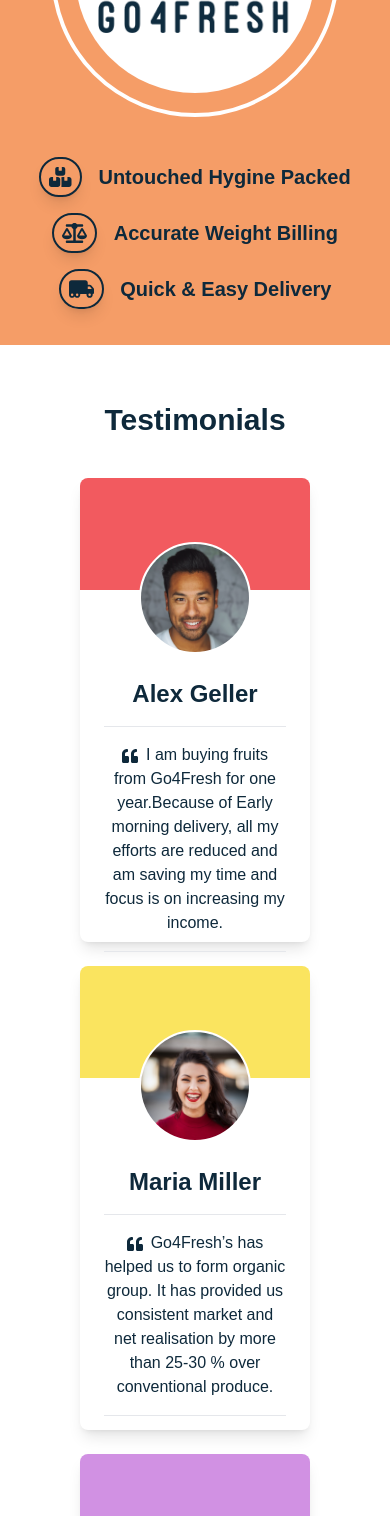
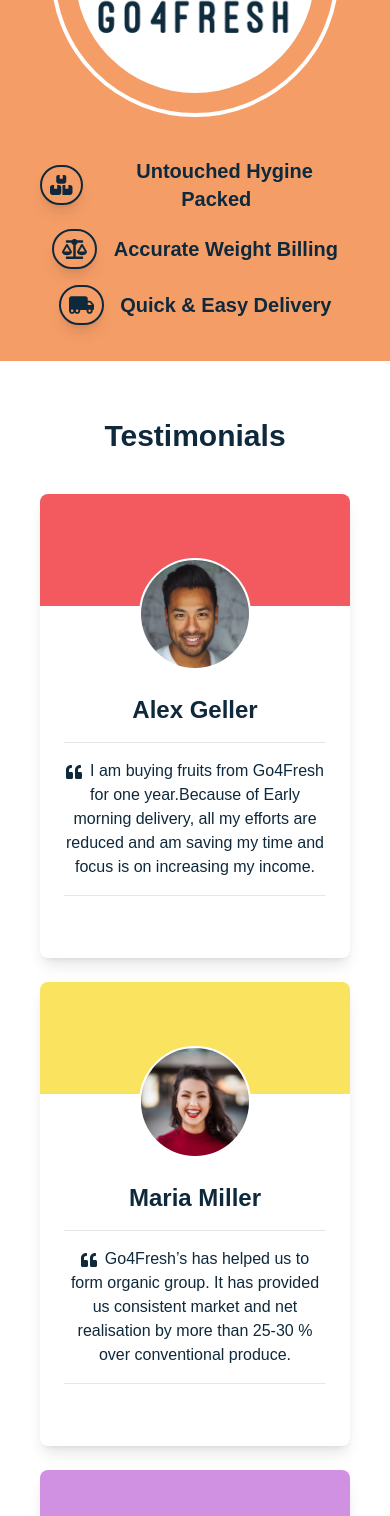
Before and after one commit to SaimaMeem/go4fresh-client-side, a React (Create React App) app: page / in a window 390 px wide. Shown: the part 1980-3496 px from the top of the page. Built offline with nearby package versions, Linux system fonts and the light colour scheme; no server answers; what tw-elements would draw is missing.

Commit message:
minor changes

```diff
--- a/src/pages/Home/Banner/Banner.js
+++ b/src/pages/Home/Banner/Banner.js
@@ -40,7 +40,7 @@
                             className="block w-full object-cover h-96 md:h-[33rem]"
                             alt="Fruits and Vegetables"
                         />
-                        <div className="w-1/2 carousel-caption  md:block absolute flex flex-col justify-start items-center top-32 md:top-60 lg:top-56 -left-0 pl-4 lg:pl-10">
+                        <div className="w-1/2 carousel-caption  md:block absolute flex flex-col justify-start items-center top-28 md:top-56 lg:top-56 -left-0 pl-4 lg:pl-10">
                             <h5 className="lg:font-headings lg:text-5xl  text-md md:text-3xl font-semibold">Authentic and Organic</h5>
                             <p className='pt-2 text-sm lg:text-2xl md:text-lg font-medium'>We spend many hours sourcing the best Organic and Natural produce for our customers.</p>
                         </div>
@@ -53,7 +53,7 @@
                             alt="Fruits and Vegetables"
                         />
 
-                        <div className="w-1/2 carousel-caption  md:block absolute flex flex-col justify-start items-center top-32 md:top-60 lg:top-56  -left-0 pl-4 lg:pl-10">
+                        <div className="w-1/2 carousel-caption  md:block absolute flex flex-col justify-start items-center top-28 md:top-60 lg:top-56  -left-0 pl-4 lg:pl-10">
                             <h5 className="lg:font-headings lg:text-5xl  text-md md:text-3xl font-semibold">Fruits, the Best Dessert</h5>
                             <p className='pt-2 text-sm lg:text-2xl md:text-lg font-medium'>We deliver our products directly from the farm to customers on the same day they are harvested.</p>
                         </div>
@@ -65,7 +65,7 @@
                             className="block w-full object-cover h-96 md:h-[33rem]"
                             alt="Fruits and Vegetables"
                         />
-                        <div className="w-1/2 carousel-caption  md:block absolute flex flex-col justify-start items-center top-32 md:top-60 lg:top-56 -left-0 pl-4 lg:pl-10">
+                        <div className="w-1/2 carousel-caption  md:block absolute flex flex-col justify-start items-center top-28 md:top-60 lg:top-56 -left-0 pl-4 lg:pl-10">
                             <h5 className="lg:font-headings lg:text-5xl  text-md md:text-3xl font-semibold">The Freshest of Vegetables</h5>
                             <p className='pt-2 text-sm lg:text-2xl md:text-lg font-medium'>Our promise is to bring our customers the freshest and  healthiestproduce available.</p>
                         </div>
--- a/src/pages/Home/Item/Item.js
+++ b/src/pages/Home/Item/Item.js
@@ -13,7 +13,7 @@
         <div>
             <div className="flex justify-center py-4">
                 <div className="rounded-lg shadow-lg bg-white max-w-sm">
-                    <div className='grid grid-cols-2 px-5 pt-5'>
+                    <div className='grid grid-cols-2 px-3 pt-5'>
                         <img className="rounded-lg h-40 w-40 object-cover hover:scale-110 transition duration-300 ease-in-out" src={image} alt="" />
                         <div className='text-left pl-3 lg:h-52 xl:h-auto'>
                             <h5 className="text-black text-xl font-bold mb-1 text-center">{name}</h5>
--- a/src/pages/Home/Testimonials/Testimonials.js
+++ b/src/pages/Home/Testimonials/Testimonials.js
@@ -8,7 +8,7 @@
         <section className='text-dark-blue my-14' id='testimonials'>
             <h3 className="leading-tight text-3xl font-bold my-10 text-dark-blue">Testimonials</h3>
 
-            <div className="mb-20 text-dark-blue px-20">
+            <div className="mb-20 text-dark-blue px-10 md:px-20">
                 <div className="text-center md:max-w-xl lg:max-w-3xl mx-auto">
                 </div>
 
--- a/src/pages/Home/WhyChooseUs/WhyChooseUs.js
+++ b/src/pages/Home/WhyChooseUs/WhyChooseUs.js
@@ -24,7 +24,7 @@
                 <div className='flex items-center justify-center py-5 md:py-20'>
                     <img src={roundLogo} className="h-72 w-72 rounded-full border-4 border-white p-5 hover:shadow-lg transition duration-300 ease-in-out" alt="" />
                 </div>
-                <div className='py-5 md:py-20'>
+                <div className='py-5 md:py-20 px-10'>
                     <p className="flex items-center justify-center mb-4 text-xl font-bold">
                         <FontAwesomeIcon icon={faBoxesStacked} className="shadow-lg border-2 rounded-full p-2 border-dark-blue hover:scale-105 transition duration-150 ease-in-out"></FontAwesomeIcon>
                         &nbsp; &nbsp;Untouched Hygine Packed
--- a/src/pages/Login/Socials/Socials.js
+++ b/src/pages/Login/Socials/Socials.js
@@ -35,9 +35,9 @@
                     {divElement}
                 </div>
                 <button type="submit" data-mdb-ripple="true"
-                data-mdb-ripple-color="light" className="border-4 border-black inline-block lg:px-10 py-2 my-2 bg-white text-black font-bold text-md leading-tight uppercase rounded shadow-md hover:bg-gray-200 hover:shadow-lg focus:bg-gray-100 focus:shadow-lg focus:outline-none focus:ring-0 active:bg-gray-200  active:shadow-lg transition duration-150 ease-in-out"  onClick={()=>signInWithGoogle()}><img className='inline-block google-icon mx-2 w-8' src={google} alt='' /> Continue with Google</button>
+                    data-mdb-ripple-color="light" className="border-4 border-black inline-block lg:px-10 py-2 my-2 bg-white text-black font-bold text-md leading-tight uppercase rounded shadow-md hover:bg-gray-200 hover:shadow-lg focus:bg-gray-100 focus:shadow-lg focus:outline-none focus:ring-0 active:bg-gray-200  active:shadow-lg transition duration-150 ease-in-out" onClick={() => signInWithGoogle()}><img className='inline-block google-icon mx-2 w-8' src={google} alt='' /> Continue with Google</button>
                 <button type="submit" data-mdb-ripple="true"
-                data-mdb-ripple-color="light" className="border-4 border-blue-600 inline-block lg:px-12 py-3 my-2 bg-blue-600 text-white font-semibold text-base leading-tight uppercase rounded shadow-md hover:bg-blue-700 hover:shadow-lg focus:bg-blue-700 focus:shadow-lg focus:outline-none focus:ring-0 active:bg-blue-800   active:shadow-lg transition duration-150 ease-in-out" onClick={()=>signInWithFacebook()}> <FontAwesomeIcon icon={faFacebookF}></FontAwesomeIcon> &nbsp;&nbsp;Continue with Facebook</button>
+                    data-mdb-ripple-color="light" className="border-4 border-blue-600 inline-block lg:px-12 py-3 my-2 bg-blue-600 text-white font-semibold text-base leading-tight uppercase rounded shadow-md hover:bg-blue-700 hover:shadow-lg focus:bg-blue-700 focus:shadow-lg focus:outline-none focus:ring-0 active:bg-blue-800   active:shadow-lg transition duration-150 ease-in-out" onClick={() => signInWithFacebook()}> <FontAwesomeIcon icon={faFacebookF}></FontAwesomeIcon> &nbsp;&nbsp;Continue with Facebook</button>
             </div>
 
         </div>
```
Also changed, not shown: firebase.json (added), 2 other files (tests, documents, lock files or other folders). Lines whose indentation alone changed are shown as unchanged.
